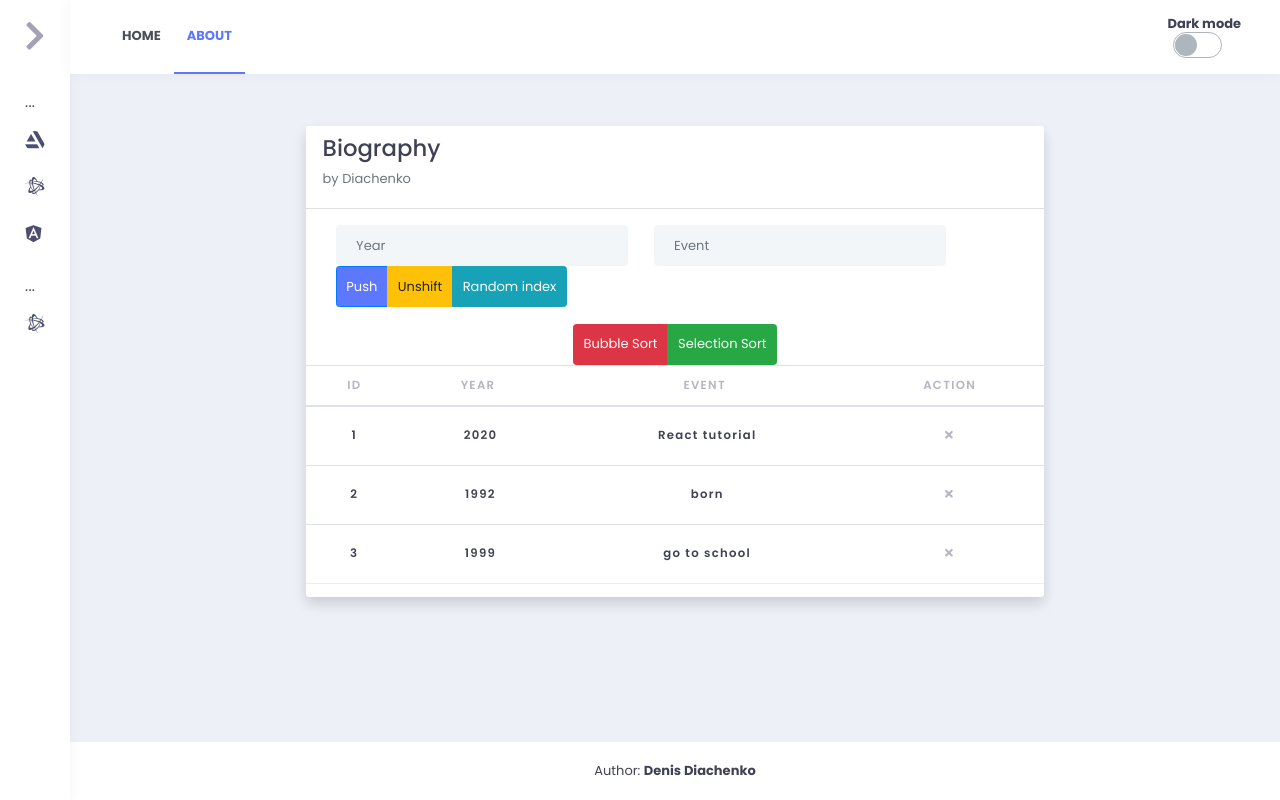
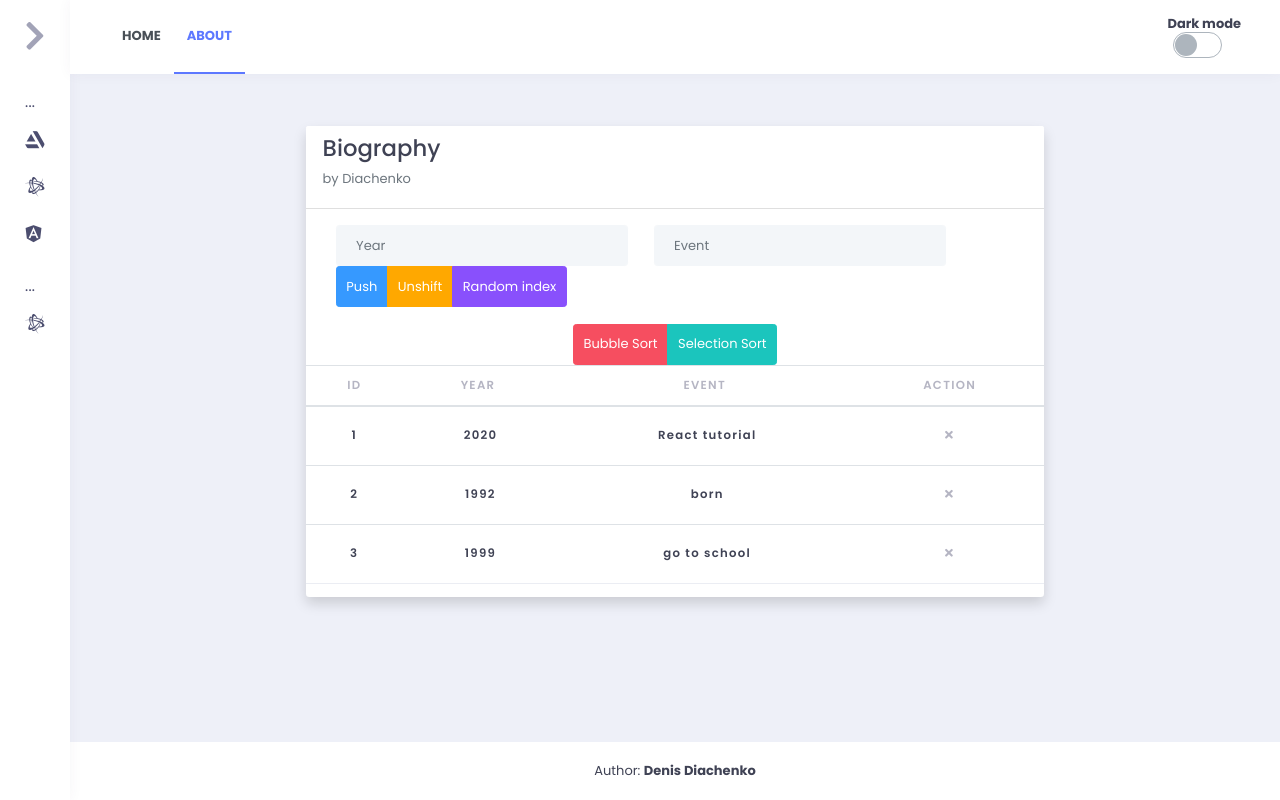
Before and after one commit to DeniskasViskas/onix_test_case, a React (Create React App) app: page /about in a window 1280 px wide. Built offline with nearby package versions, Linux system fonts and the light colour scheme.

Commit message:
add btn style

```diff
--- a/src/index.css
+++ b/src/index.css
@@ -382,3 +382,38 @@ input.form-control:focus{
     color: #5d78ff;
     background-color: #f3f6f9;
 }
+.btn.btn-primary {
+    color: #fff;
+    background-color: #3699ff;
+    border-color: #3699ff;
+}
+.btn.btn-secondary {
+    color: #3f4254;
+    background-color: #e4e6ef;
+    border-color: #e4e6ef;
+}
+.btn.btn-success {
+    color: #fff;
+    background-color: #1bc5bd;
+    border-color: #1bc5bd;
+}
+.btn.btn-warning {
+    color: #fff;
+    background-color: #ffa800;
+    border-color: #ffa800;
+}
+.btn.btn-danger {
+    color: #fff;
+    background-color: #f64e60;
+    border-color: #f64e60;
+}
+.btn.btn-info {
+    color: #fff;
+    background-color: #8950fc;
+    border-color: #8950fc;
+}
+.btn.btn-light {
+    color: #7e8299;
+    background-color: #f3f6f9;
+    border-color: #f3f6f9;
+}
```
